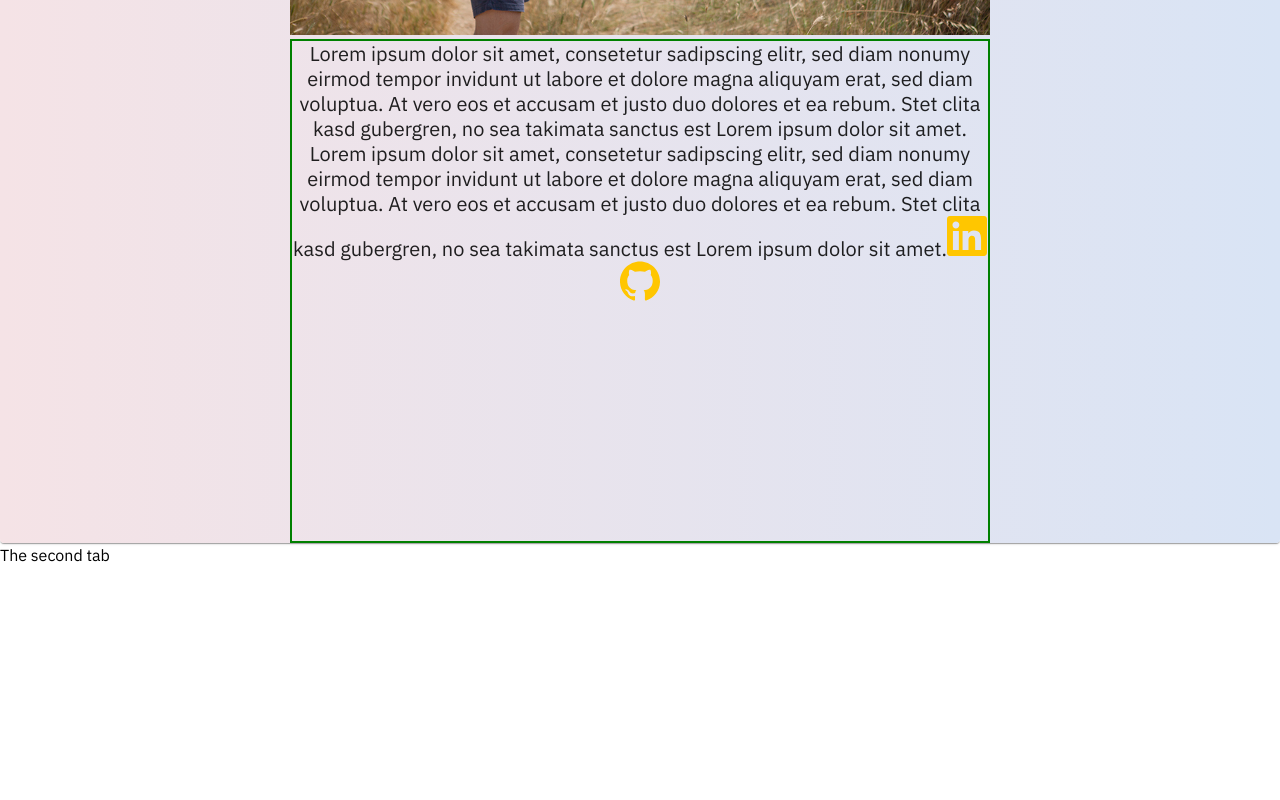
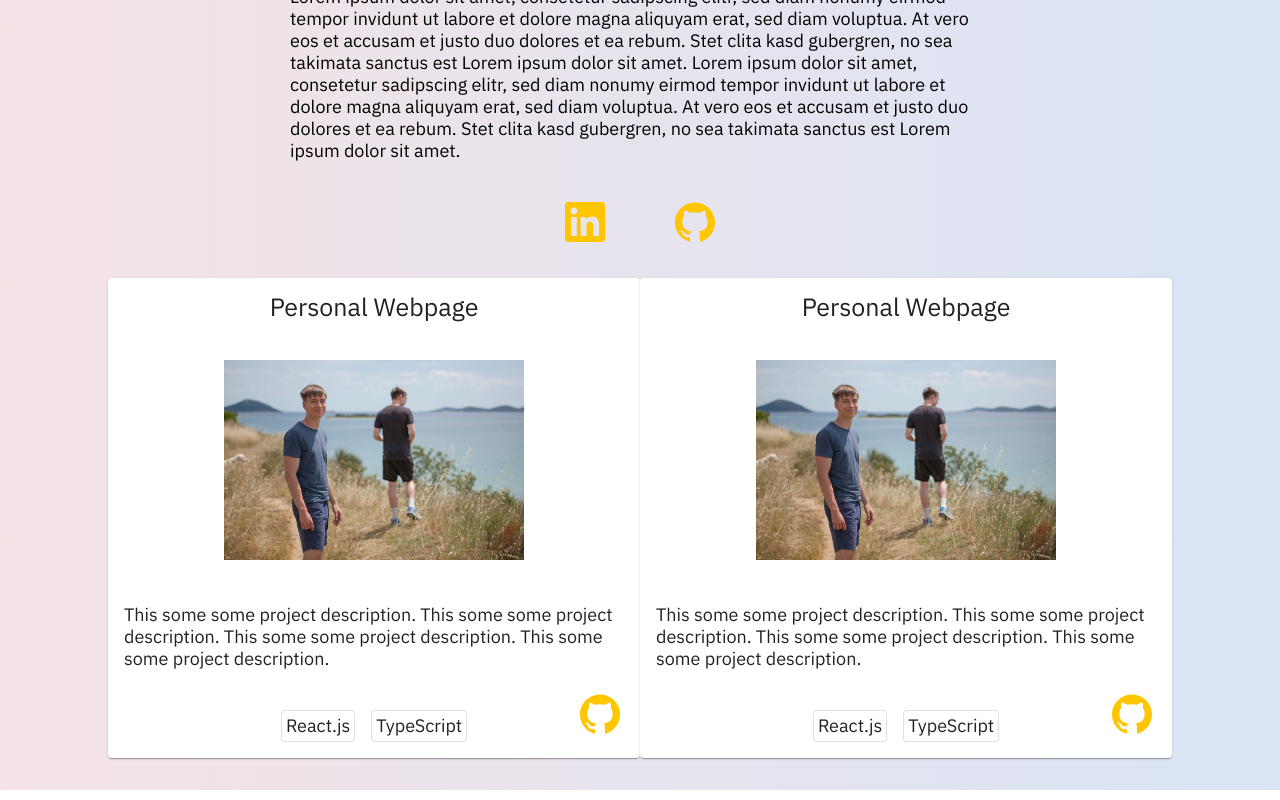
Before and after one commit to MarkusDunkel/personal_homepage, a React (Create React App) app: page / in a window 1280 px wide. Shown: the part 480-1280 px from the top of the page. Built offline with nearby package versions, Linux system fonts and the light colour scheme.

Commit message:
Project Cards implemented

```diff
--- a/src/App.css
+++ b/src/App.css
@@ -28,10 +28,18 @@
   color: #61dafb;
 }
 
+a {
+  color: inherit;
+  /* blue colors for links too */
+  text-decoration: inherit;
+  /* no underline */
+}
+
 @keyframes App-logo-spin {
   from {
     transform: rotate(0deg);
   }
+
   to {
     transform: rotate(360deg);
   }
--- a/src/App.tsx
+++ b/src/App.tsx
@@ -1,5 +1,5 @@
 import {
-  Box, ThemeProvider,
+  Box, Card, Grid, ThemeProvider,
   Typography, useTheme
 } from '@mui/material';
 import { useRef, useState } from 'react';
@@ -8,9 +8,12 @@ import './App.css';
 import { aboutMeText } from './components/content';
 import ContentHolder from './components/ContentHolder';
 import IconHolder from './components/IconHolder';
+import LinkSection from './components/LinkSection';
 import NavBar from './components/NavBar';
+import ProjectCard from './components/ProjectCard';
 import ScrollToTop from './components/ScrollToTop';
 import SiteSection from './components/SiteSection';
+import TechLabel from './components/TechLabel';
 import { defaultTheme } from './components/theme';
 import profilePicture from './pictures/profilePicture.jpg';
 
@@ -45,25 +48,81 @@ function App() {
       <Box>
         <ScrollToTop />
 
-        <NavBar about={about} project={project} contact={contact} setTabIndex={setTabIndex}
+        <NavBar about={about} project={project} contact={contact}
+          setTabIndex={setTabIndex}
           tabIndex={tabIndex} />
         <Box sx={{ width: '100%' }}>
           <SiteSection>
             <ContentHolder>
-              <img src={profilePicture} alt="profilePicture" style={{ width: '700px', }} />
-              <Box height='500px' ref={about} id='about' sx={{ border: '2px solid green' }}>
-                <Typography variant='body'>{aboutMeText}</Typography>
-                <IconHolder link='https://linkedin.com/in/mdunkel/' >
-                  <SiLinkedin />
-                </IconHolder>
-                <IconHolder link='https://github.com/MarkusDunkel' >
-                  <SiGithub />
-                </IconHolder>
-              </Box>
+              <Grid alignItems="center"
+                container direction='column' rowSpacing={5}>
+
+                <Grid item>
+                  <img src={profilePicture} alt="profilePicture" style={{ width: '80%', maxWidth: '700px', }} />
+                </Grid>
+                <Grid item>
+                  <Box ref={about} id='about'
+                    sx={{ textAlign: 'left' }}>
+
+                    <Typography variant='body'>{aboutMeText}</Typography>
+                  </Box>
+                </Grid>
+                <Grid item>
+                  <LinkSection>
+                    <IconHolder size='40' link='https://linkedin.com/in/mdunkel/' >
+                      <SiLinkedin />
+                    </IconHolder>
+                    <IconHolder size='40' link='https://github.com/MarkusDunkel' >
+                      <SiGithub />
+                    </IconHolder>
+                  </LinkSection>
+                </Grid>
+
+              </Grid>
             </ContentHolder>
           </SiteSection>
-          <Box height='500px' ref={project} id='projects'>
-            <Typography>The second tab</Typography>
+          <Box minHeight='1000px' ref={project} id='projects'>
+            <SiteSection>
+              <ProjectCard link="https://orf.at" repositoryLink="https://github.com/MarkusDunkel/personal_homepage" />
+              <a href="https://orf.at">
+                <Card sx={{ position: 'relative', maxWidth: 500, padding: 2 }}>
+
+                  <Box bottom='20px' right='20px' sx={{ position: 'absolute' }}>
+                    <IconHolder size='40' link='https://github.com/MarkusDunkel/personal_homepage' >
+                      <SiGithub />
+                    </IconHolder>
+                  </Box>
+                  <Grid alignItems="center"
+                    container direction='column' rowSpacing={5}>
+                    <Grid item>
+                      <Typography variant='caption2'>
+                        Personal Webpage
+                      </Typography>
+                    </Grid>
+                    <Grid item>
+                      <img src={profilePicture} alt="profilePicture" style={{ maxWidth: '300px', }} />
+                    </Grid>
+                    <Grid item sx={{ textAlign: 'left' }}>
+                      <Typography variant='body' >This some some project description. This some some project description. This some some project description. This some some project description.</Typography>
+                    </Grid>
+
+                    <Grid item sx={{ textAlign: 'left' }}>
+                      <Typography variant='body' >
+                        <Grid container direction='row' spacing={2}>
+                          <Grid item>
+                            <TechLabel>React.js</TechLabel>
+                          </Grid>
+                          <Grid item>
+                            <TechLabel>TypeScript</TechLabel>
+                          </Grid>
+
+                        </Grid>
+                      </Typography>
+                    </Grid>
+                  </Grid>
+                </Card>
+              </a>
+            </SiteSection>
           </Box>
           <Box height='500px' ref={contact} id='contact'>
             <Typography>The third tab</Typography>
@@ -71,7 +130,7 @@ function App() {
 
         </Box>
       </Box >
-    </ThemeProvider>
+    </ThemeProvider >
   );
 }
 
--- a/src/components/IconHolder.tsx
+++ b/src/components/IconHolder.tsx
@@ -1,23 +1,26 @@
-import { useTheme } from '@mui/material';
+import { Grid, useTheme } from '@mui/material';
 import { ReactNode } from 'react';
 import { IconContext } from 'react-icons';
 
 export interface IconHolderProps {
 
     link: string;
+    size: string;
     children: ReactNode;
 }
 
-const IconHolder = ({ link, children }: IconHolderProps) => {
+const IconHolder = ({ link, size, children }: IconHolderProps) => {
     const theme = useTheme();
     return (
         <IconContext.Provider value={{
-            color: theme.palette.action.selected, size: '40',
+            color: theme.palette.action.selected, size: size,
             className: "global-class-name"
         }}>
-            <a href={link}>
-                {children}
-            </a>
+            <Grid item>
+                <a href={link}>
+                    {children}
+                </a>
+            </Grid>
 
         </IconContext.Provider>
     )
--- /dev/null
+++ b/src/components/LinkSection.tsx
@@ -0,0 +1,21 @@
+import { Box, Card, Grid, useTheme } from '@mui/material';
+import { ReactNode } from 'react';
+
+export interface LinkSectionProps {
+    children: ReactNode;
+}
+
+const LinkSection = ({ children }: LinkSectionProps) => {
+
+    const theme = useTheme();
+    return (
+        <Grid container direction='row' justifyContent='center' spacing='70' >
+
+            {children}
+
+        </Grid >
+    )
+}
+
+
+export default LinkSection
--- /dev/null
+++ b/src/components/ProjectCard.tsx
@@ -0,0 +1,60 @@
+import { Box, Card, Grid, Typography, useTheme } from '@mui/material';
+import { ReactNode } from 'react';
+import { SiGithub } from 'react-icons/si';
+import IconHolder from './IconHolder';
+import TechLabel from './TechLabel';
+import profilePicture from '../pictures/profilePicture.jpg';
+
+export interface ProjectCardProps {
+    link: string
+    repositoryLink: string
+}
+
+const ProjectCard = ({ link, repositoryLink }: ProjectCardProps) => {
+
+    const theme = useTheme();
+    return (
+        <a href={link}>
+
+            <Card sx={{ position: 'relative', maxWidth: 500, padding: 2 }}>
+
+                <Box bottom='20px' right='20px' sx={{ position: 'absolute' }}>
+                    <IconHolder size='40' link={repositoryLink} >
+                        <SiGithub />
+                    </IconHolder>
+                </Box>
+                <Grid alignItems="center"
+                    container direction='column' rowSpacing={5}>
+                    <Grid item>
+                        <Typography variant='caption2'>
+                            Personal Webpage
+                        </Typography>
+                    </Grid>
+                    <Grid item>
+                        <img src={profilePicture} alt="profilePicture" style={{ maxWidth: '300px', }} />
+                    </Grid>
+                    <Grid item sx={{ textAlign: 'left' }}>
+                        <Typography variant='body' >This some some project description. This some some project description. This some some project description. This some some project description.</Typography>
+                    </Grid>
+
+                    <Grid item sx={{ textAlign: 'left' }}>
+                        <Typography variant='body' >
+                            <Grid container direction='row' spacing={2}>
+                                <Grid item>
+                                    <TechLabel>React.js</TechLabel>
+                                </Grid>
+                                <Grid item>
+                                    <TechLabel>TypeScript</TechLabel>
+                                </Grid>
+
+                            </Grid>
+                        </Typography>
+                    </Grid>
+                </Grid>
+            </Card>
+        </a>
+    )
+}
+
+
+export default ProjectCard
--- a/src/components/SiteSection.tsx
+++ b/src/components/SiteSection.tsx
@@ -8,11 +8,11 @@ export interface SiteSectionProps {
 const SiteSection = ({ children }: SiteSectionProps) => {
 
     const theme = useTheme();
-    return (<Card variant="elevation" sx={{
-        padding: 0, textAlign: 'center', display: 'flex', justifyContent: 'center'
+    return (<Box sx={{
+        padding: 0, textAlign: 'center', display: 'flex', justifyContent: 'center', pb: 4
     }} style={{ background: theme.palette.gradients.bluePurple }}>
         {children}
-    </Card >)
+    </Box>)
 }
 
 
--- /dev/null
+++ b/src/components/TechLabel.tsx
@@ -0,0 +1,17 @@
+import { Box, Card, useTheme } from '@mui/material';
+import { ReactNode } from 'react';
+
+export interface TechLabelProps {
+    children: ReactNode;
+}
+
+const TechLabel = ({ children }: TechLabelProps) => {
+
+    const theme = useTheme();
+    return (<Card variant='outlined' sx={{ padding: 0.5 }} >
+        {children}
+    </Card >)
+}
+
+
+export default TechLabel
--- a/src/components/content.ts
+++ b/src/components/content.ts
@@ -1 +1,13 @@
 export const aboutMeText = 'Lorem ipsum dolor sit amet, consetetur sadipscing elitr, sed diam nonumy eirmod tempor invidunt ut labore et dolore magna aliquyam erat, sed diam voluptua. At vero eos et accusam et justo duo dolores et ea rebum. Stet clita kasd gubergren, no sea takimata sanctus est Lorem ipsum dolor sit amet. Lorem ipsum dolor sit amet, consetetur sadipscing elitr, sed diam nonumy eirmod tempor invidunt ut labore et dolore magna aliquyam erat, sed diam voluptua. At vero eos et accusam et justo duo dolores et ea rebum. Stet clita kasd gubergren, no sea takimata sanctus est Lorem ipsum dolor sit amet.'
+
+export const projOneHeader = 'Personal Webpage';
+
+export const projOneBody = 'Lorem ipsum dolor sit amet, consetetur sadipscing elitr, sed diam nonumy eirmod tempor invidunt ut labore et dolore.';
+
+export const projTwoHeader = 'Order App';
+
+export const projTwoBody = 'Lorem ipsum dolor sit amet, consetetur sadipscing elitr, sed diam nonumy eirmod tempor invidunt ut labore et dolore.';
+
+export const projThreeHeader = 'Master Thesis';
+
+export const projThreeBody = 'Lorem ipsum dolor sit amet, consetetur sadipscing elitr, sed diam nonumy eirmod tempor invidunt ut labore et dolore.';
--- a/src/components/typography.ts
+++ b/src/components/typography.ts
@@ -51,8 +51,8 @@ const typography: ExtendedTypographyOptions = {
         fontSize: pxToRem(15),
     },
     body: {
-        lineHeight: '25px',
-        fontSize: pxToRem(20),
+        lineHeight: '22px',
+        fontSize: pxToRem(18),
         fontFamily: 'IBM Plex Sans, sans-serif',
     },
     caption: {
@@ -62,9 +62,9 @@ const typography: ExtendedTypographyOptions = {
     },
     caption2: {
         fontWeight: 400,
-        lineHeight: '18px',
-        fontSize: pxToRem(13),
-        fontFamily: 'Graphik',
+        lineHeight: '25px',
+        fontSize: pxToRem(25),
+        fontFamily: 'IBM Plex Sans, sans-serif',
     },
     footnote: {
         fontWeight: 400,
```
